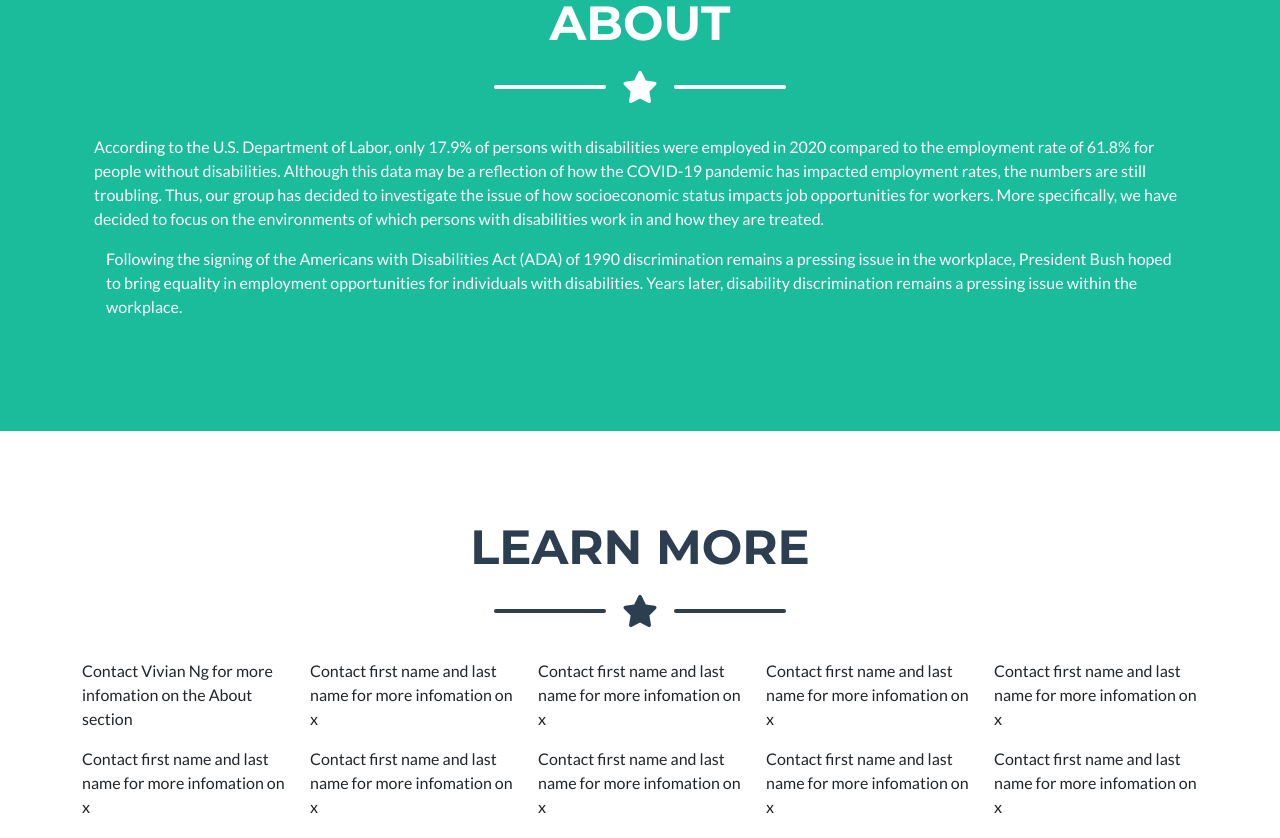
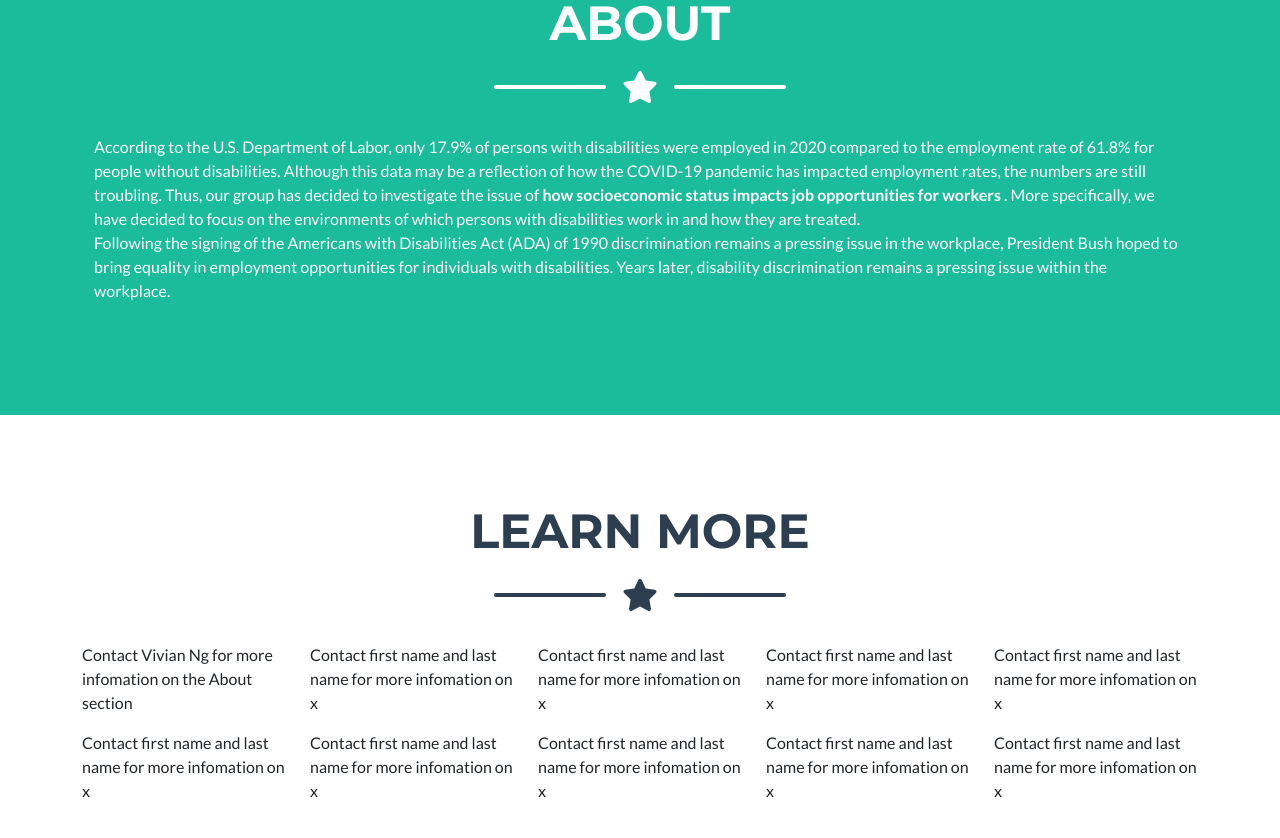
Before and after one commit to sulli719/ISS-210-Sec-005-Group-3, a plain HTML site: page index.html in a window 1280 px wide. Shown: the part 1619-2457 px from the top of the page. Drawn offline with nearby package versions, Linux system fonts and the light colour scheme.

Commit message:
Update index.html

```diff
--- a/index.html
+++ b/index.html
@@ -133,9 +133,7 @@
                     <div class="divider-custom-line"></div>
                 </div>
                 <!-- About Section Content-->
-                <div class="container"><p> According to the U.S. Department of Labor, only 17.9% of persons with disabilities were employed in 2020 compared to the employment rate of 61.8% for people without disabilities. Although this data may be a reflection of how the COVID-19 pandemic has impacted employment rates, the numbers are still troubling. Thus, our group has decided to investigate the issue of how socioeconomic status impacts job opportunities for workers. More specifically, we have decided to focus on the environments of which persons with disabilities work in and how they are treated.</p>
-                <div class="container"<p> Following the signing of the Americans with Disabilities Act (ADA) of 1990 discrimination remains a pressing issue in the workplace, President Bush hoped to bring equality in employment opportunities for individuals with disabilities. Years later, disability discrimination remains a pressing issue within the workplace.</p>
-
+                <div class="container"><p>According to the U.S. Department of Labor, only 17.9% of persons with disabilities were employed in 2020 compared to the employment rate of 61.8% for people without disabilities. Although this data may be a reflection of how the COVID-19 pandemic has impacted employment rates, the numbers are still troubling. Thus, our group has decided to investigate the issue of <strong> how socioeconomic status impacts job opportunities for workers </strong>. More specifically, we have decided to focus on the environments of which persons with disabilities work in and how they are treated.<br>Following the signing of the Americans with Disabilities Act (ADA) of 1990 discrimination remains a pressing issue in the workplace, President Bush hoped to bring equality in employment opportunities for individuals with disabilities. Years later, disability discrimination remains a pressing issue within the workplace.</p>
                 </div>
                 </div>
                 <!-- About Section Button-->
```
